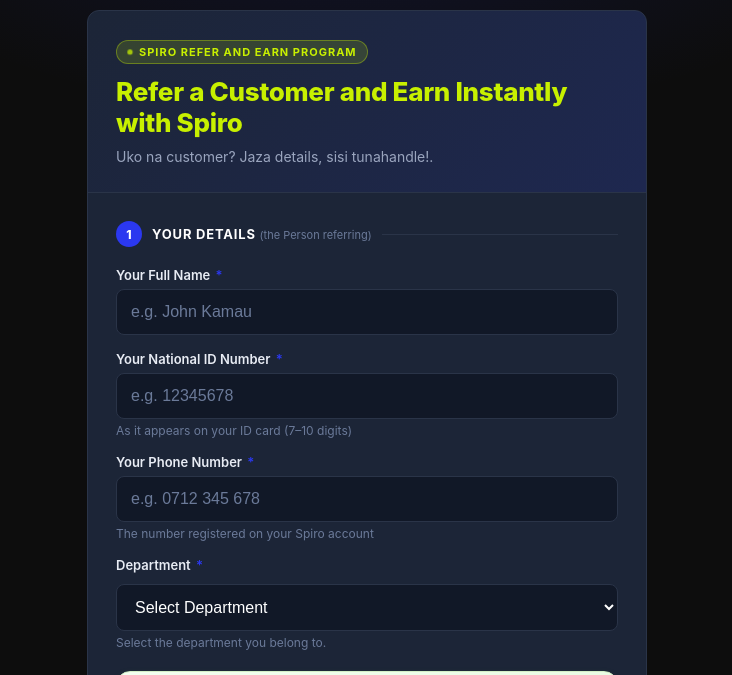
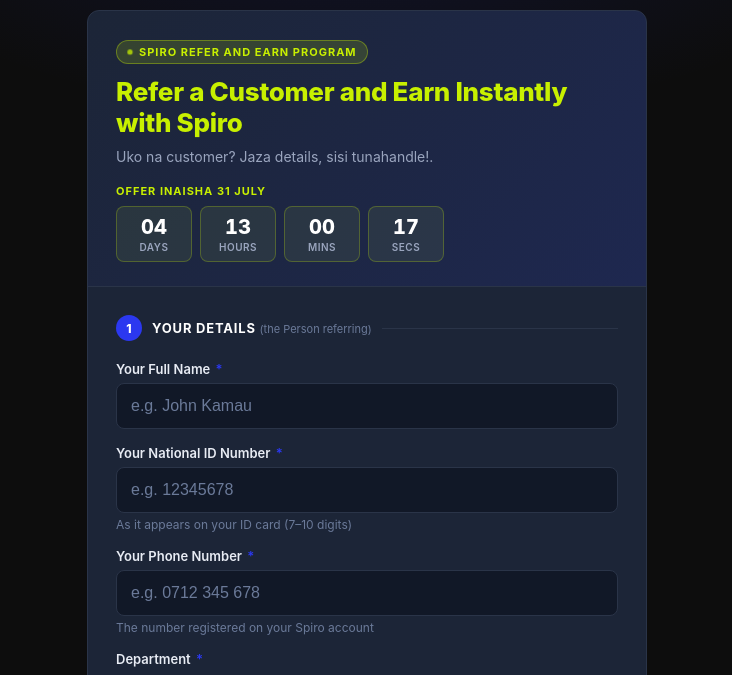
Before and after one commit to spiro-cynthia-situma/employee-referral, a website: page index.html in a window 1280 px wide. Shown: the part 102-777 px from the top of the page, without its empty margins (273-1005 px from the left). Drawn offline with Linux system fonts and the light colour scheme.

Commit message:
adding countDown

```diff
--- a/index.html
+++ b/index.html
@@ -594,6 +594,60 @@
           color var(--transition);
       }
 
+      /* ── Countdown ────────────────────────────────────────────── */
+.countdown {
+  margin-top: 16px;
+}
+
+.countdown-label {
+  font-size: 11px;
+  font-weight: 700;
+  letter-spacing: 1px;
+  text-transform: uppercase;
+  color: var(--yellow);
+  margin-bottom: 8px;
+}
+
+.countdown-timer {
+  display: flex;
+  gap: 8px;
+}
+
+.countdown-unit {
+  flex: 1;
+  max-width: 76px;
+  background: rgba(204, 238, 80, 0.08);
+  border: 1px solid rgba(200, 240, 0, 0.25);
+  border-radius: var(--radius-sm);
+  padding: 8px 4px;
+  text-align: center;
+}
+
+.countdown-value {
+  display: block;
+  font-size: 20px;
+  font-weight: 800;
+  color: var(--white);
+  font-variant-numeric: tabular-nums;
+  line-height: 1.2;
+}
+
+.countdown-word {
+  display: block;
+  font-size: 10px;
+  font-weight: 600;
+  letter-spacing: .5px;
+  text-transform: uppercase;
+  color: var(--text-sub);
+  margin-top: 2px;
+}
+
+.countdown-ended {
+  font-size: 13px;
+  font-weight: 700;
+  color: var(--error);
+}
+
       .btn-new:hover {
         background: var(--green);
         color: var(--black);
@@ -641,8 +695,8 @@
       <!-- Brand header -->
       <header class="brand-header">
         <div class="logo-lockup">
-          <img
-            src="https://cdn.prod.website-files.com/66b0a72103f05e91497d72b7/66bb1585bd15bc1a5d5591cd_Spiro%20Logo%20Green.png%22
+      <img
+            src="https://cdn.prod.website-files.com/66b0a72103f05e91497d72b7/66bb1585bd15bc1a5d5591cd_Spiro%20Logo%20Green.png"
             alt="Spiro"
             class="spiro-logo"
           />
@@ -659,6 +713,37 @@
           <p>
             Uko na customer? Jaza details, sisi tunahandle!.
           </p>
+
+<div class="countdown" id="countdown">
+  <div class="countdown-label">
+    Offer inaisha 31 July
+  </div>
+
+  <div class="countdown-timer">
+
+    <div class="countdown-unit">
+      <span class="countdown-value" id="cdDays">--</span>
+      <span class="countdown-word">Days</span>
+    </div>
+
+    <div class="countdown-unit">
+      <span class="countdown-value" id="cdHours">--</span>
+      <span class="countdown-word">Hours</span>
+    </div>
+
+    <div class="countdown-unit">
+      <span class="countdown-value" id="cdMins">--</span>
+      <span class="countdown-word">Mins</span>
+    </div>
+
+    <div class="countdown-unit">
+      <span class="countdown-value" id="cdSecs">--</span>
+      <span class="countdown-word">Secs</span>
+    </div>
+
+  </div>
+</div>
+
         </div>
 
         <!-- Form body -->
@@ -1376,6 +1461,9 @@ console.log("🔥 referralCode value:", document.getElementById("referralCode")?
     }
   });
 
+
+
+
   /* ── Reset ──────────────────────────────────────── */
   newBtn.addEventListener("click", () => {
     form.reset();
@@ -1393,6 +1481,40 @@ console.log("🔥 referralCode value:", document.getElementById("referralCode")?
     window.scrollTo({ top: 0, behavior: "smooth" });
   });
 
+
+
+  /* ── Countdown to 31 July ─────────────────────────────────── */
+(() => {
+  const deadline = new Date("2026-07-31T23:59:59+03:00").getTime();
+
+  const els = {
+    days: document.getElementById("cdDays"),
+    hours: document.getElementById("cdHours"),
+    mins: document.getElementById("cdMins"),
+    secs: document.getElementById("cdSecs"),
+  };
+
+  const pad = (n) => String(n).padStart(2, "0");
+
+  function tick() {
+    const diff = deadline - Date.now();
+
+    if (diff <= 0) {
+      document.getElementById("countdown").innerHTML =
+        '<div class="countdown-ended">Offer imeisha!</div>';
+      clearInterval(timer);
+      return;
+    }
+
+    els.days.textContent = pad(Math.floor(diff / 86400000));
+    els.hours.textContent = pad(Math.floor(diff / 3600000) % 24);
+    els.mins.textContent = pad(Math.floor(diff / 60000) % 60);
+    els.secs.textContent = pad(Math.floor(diff / 1000) % 60);
+  }
+
+  const timer = setInterval(tick, 1000);
+  tick();
+})();
 })();
 </script>
   </body>
```
